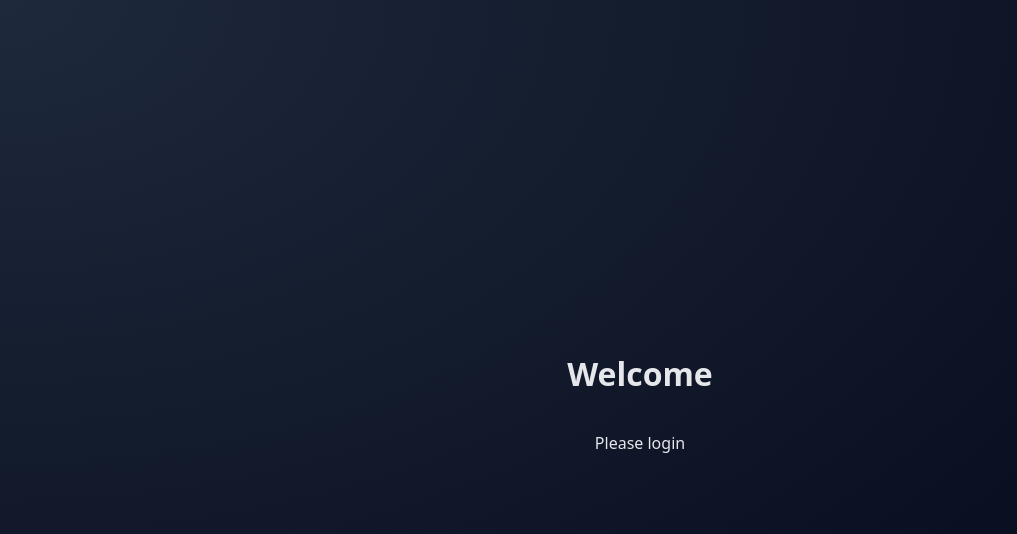
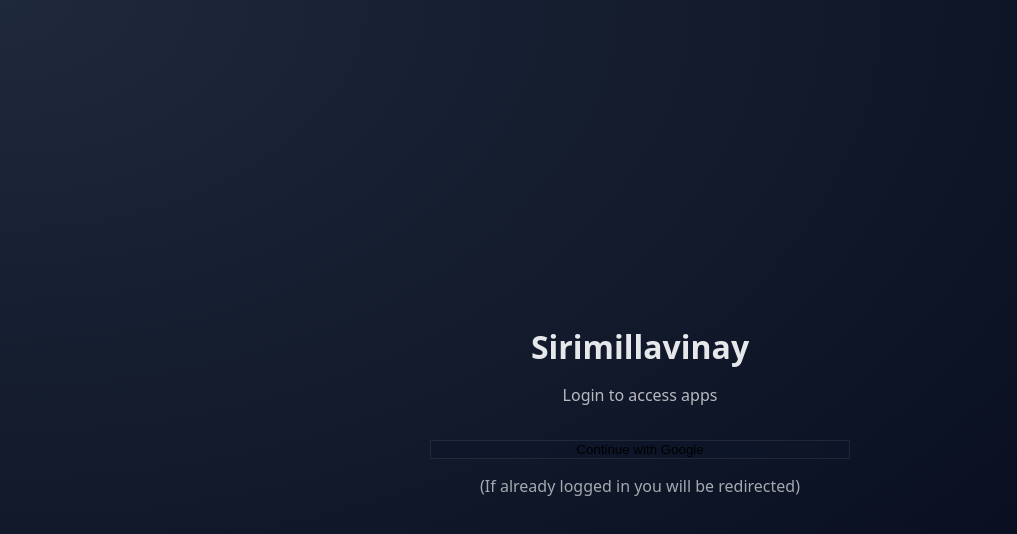
Before and after one commit to Vinay1812007/Chatengine, a Next.js app: page / in a window 1280 px wide. Shown: the top 534 px of the page, without its empty margins (0-1017 px from the left). Built offline with nearby package versions, Linux system fonts and the light colour scheme; no server answers.

Commit message:
index.js

```diff
--- a/pages/index.js
+++ b/pages/index.js
@@ -1,14 +1,24 @@
+// pages/index.js
 import Head from "next/head";
 import { useEffect } from "react";
 import { auth } from "../lib/firebase";
+import { GoogleAuthProvider, signInWithPopup } from "firebase/auth";
 import { useRouter } from "next/router";
+import { useTheme } from "../lib/themeContext";
 
 export default function Home() {
   const router = useRouter();
+  const { theme } = useTheme();
 
   useEffect(() => {
     if (auth.currentUser) router.replace("/apps");
   }, []);
+
+  async function login() {
+    const provider = new GoogleAuthProvider();
+    await signInWithPopup(auth, provider);
+    router.push("/apps");
+  }
 
   return (
     <>
@@ -17,8 +27,20 @@ export default function Home() {
       </Head>
 
       <div className="centerPage">
-        <h1>Welcome</h1>
-        <p>Please login</p>
+        <div style={{ width: 420 }}>
+          <h1 style={{ textAlign: "center", marginBottom: 6 }}>Sirimillavinay</h1>
+          <p style={{ textAlign: "center", color: "rgba(255,255,255,0.7)" }}>
+            Login to access apps
+          </p>
+
+          <button className="glass big" onClick={login} style={{ width: "100%", marginTop: 18 }}>
+            Continue with Google
+          </button>
+
+          <div style={{ marginTop: 16, opacity: 0.7, textAlign: "center" }}>
+            (If already logged in you will be redirected)
+          </div>
+        </div>
       </div>
     </>
   );
```
